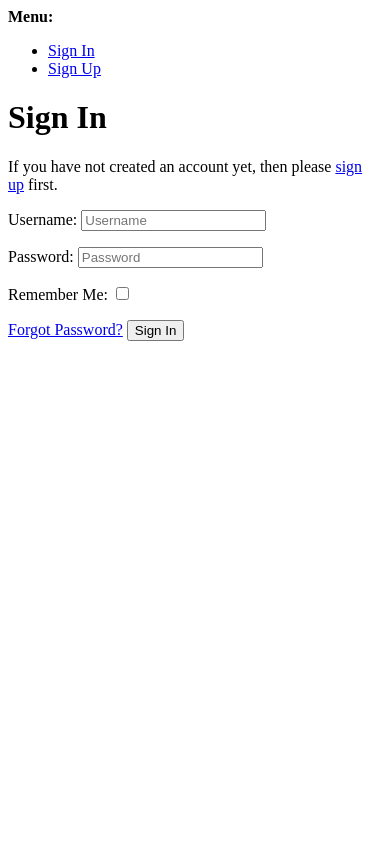
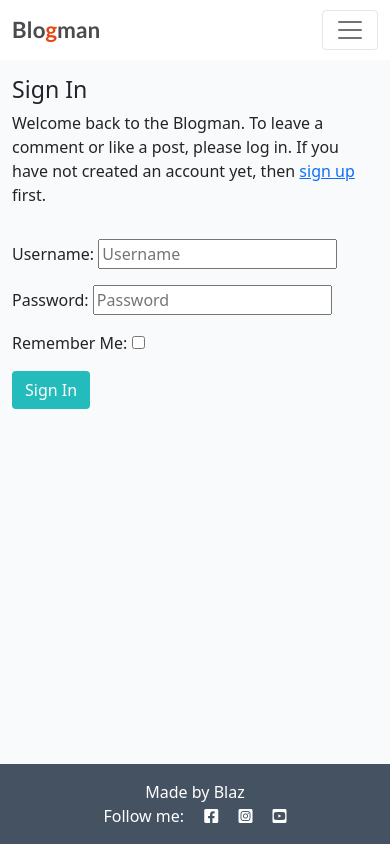
Before and after one commit to Bado007/Blog-django, a Django app: page /accounts/login/ in a window 390 px wide. Run offline with Django 3.2, Linux system fonts and the light colour scheme; some libraries are stand-ins or nearby versions.

Commit message:
add style to account templates (login, logout, signup)

```diff
--- a/templates/account/login.html
+++ b/templates/account/login.html
@@ -1,4 +1,4 @@
-{% extends "account/base.html" %}
+{% extends "base.html" %}
 
 {% load i18n %}
 {% load account socialaccount %}
@@ -7,40 +7,32 @@
 
 {% block content %}
 
-<h1>{% trans "Sign In" %}</h1>
+<div class="container">
+  <div class="row">
+    <div class="col-md-8 mt-3 offset-md-2">
+      <h3>{% trans "Sign In" %}</h3>
 
-{% get_providers as socialaccount_providers %}
-
-{% if socialaccount_providers %}
-<p>{% blocktrans with site.name as site_name %}Please sign in with one
-of your existing third party accounts. Or, <a href="{{ signup_url }}">sign up</a>
-for a {{ site_name }} account and sign in below:{% endblocktrans %}</p>
-
-<div class="socialaccount_ballot">
-
-  <ul class="socialaccount_providers">
-    {% include "socialaccount/snippets/provider_list.html" with process="login" %}
-  </ul>
-
-  <div class="login-or">{% trans 'or' %}</div>
-
+      <p>{% blocktrans %}
+        Welcome back to the Blogman.
+        To leave a comment or like a post, please log in. If you
+        have not created an account yet, then
+        <a href="{{ signup_url }}">sign up</a> first.{% endblocktrans %}
+      </p>
     </div>
-
-{% include "socialaccount/snippets/login_extra.html" %}
-
-{% else %}
-<p>{% blocktrans %}If you have not created an account yet, then please
-<a href="{{ signup_url }}">sign up</a> first.{% endblocktrans %}</p>
-{% endif %}
-
+  </div>
+  <div class="row" style="justify-content: center;">
+    <div class="col-md-8 mt-3 offset-md-2">
       <form class="login" method="POST" action="{% url 'account_login' %}">
         {% csrf_token %}
         {{ form.as_p }}
         {% if redirect_field_value %}
         <input type="hidden" name="{{ redirect_field_name }}" value="{{ redirect_field_value }}" />
         {% endif %}
-  <a class="button secondaryAction" href="{% url 'account_reset_password' %}">{% trans "Forgot Password?" %}</a>
-  <button class="primaryAction" type="submit">{% trans "Sign In" %}</button>
+        <button class="btn btn-signup right" type="submit">{% trans "Sign In" %}</button>
       </form>
+    </div>
+  </div>
+</div>
+
 
 {% endblock %}
```
Also changed, not shown: templates/account/logout.html (+14 -7 lines), templates/account/signup.html (+18 -5 lines). Lines whose indentation alone changed are shown as unchanged.
